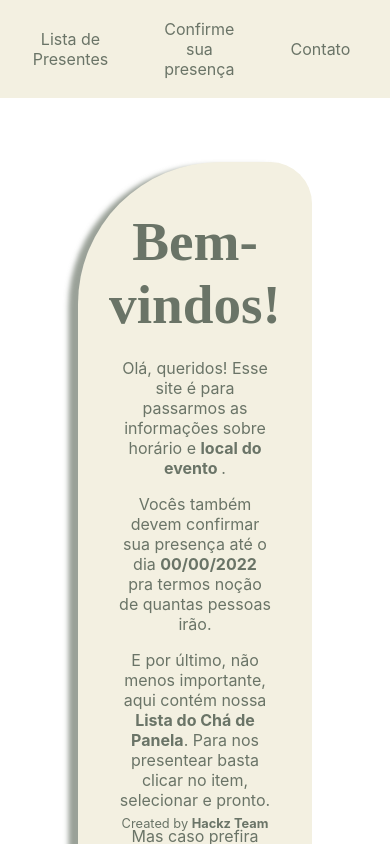
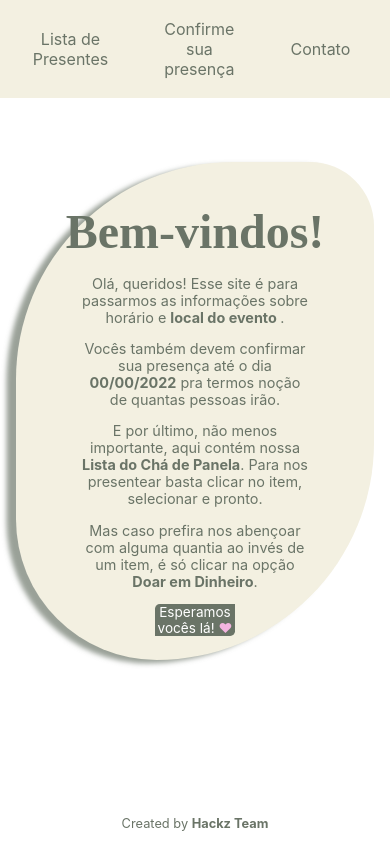
Before and after one commit to luiscetta/GiftList, a React (Create React App) app: page / in a window 390 px wide. Shown: the top 844 px of the page. Built offline with nearby package versions, Linux system fonts and the light colour scheme; a web font is replaced by a local one.

Commit message:
Home responsiveness

```diff
--- a/src/Pages/Home/styles.css
+++ b/src/Pages/Home/styles.css
@@ -1,4 +1,4 @@
-@import url('https://fonts.googleapis.com/css2?family=The+Nautigal:wght@400;700&display=swap');
+@import url("https://fonts.googleapis.com/css2?family=The+Nautigal:wght@400;700&display=swap");
 
 .home-container {
     width: 100%;
@@ -13,14 +13,14 @@
     margin-top: 4rem;
     background-color: var(--offwhite);
     padding-bottom: 1.5rem;
-    padding-top: .1rem;
+    padding-top: 0.1rem;
 
     border-radius: 85rem 25rem 85rem 55rem;
-    box-shadow: -.6rem .2rem .3rem rgba(106, 116, 103, 0.678);
+    box-shadow: -0.6rem 0.2rem 0.3rem rgba(106, 116, 103, 0.678);
 }
 
 .home-title {
-    font-family: 'The Nautigal', cursive;
+    font-family: "The Nautigal", cursive;
     font-size: 2.3rem;
     text-align: center;
     color: var(--greentext);
@@ -52,9 +52,48 @@
     width: 35%;
     background-color: var(--greentext);
 
-    border-radius: .3rem 0 .3rem 0;
+    border-radius: 0.3rem 0 0.3rem 0;
 }
 
 .heart-icon {
     color: rgb(243, 180, 224);
 }
+
+/* MEDIA_________________________________________________________________________________________  */
+@media screen and (max-width: 428px) {
+    .home-content {
+        width: 92%;
+    }
+
+    .home-title {
+        font-size: 2rem;
+    }
+
+    .home-text {
+        width: 63%;
+        font-size: 0.9rem;
+    }
+
+    .footer-description {
+        font-size: 0.85rem;
+    }
+}
+
+@media screen and (width: 320px) {
+    .home-content {
+        width: 92%;
+    }
+
+    .home-title {
+        font-size: 1.7rem;
+    }
+
+    .home-text {
+        width: 68%;
+        font-size: 0.82rem;
+    }
+
+    .footer-description {
+        font-size: 0.7rem;
+    }
+}
```
